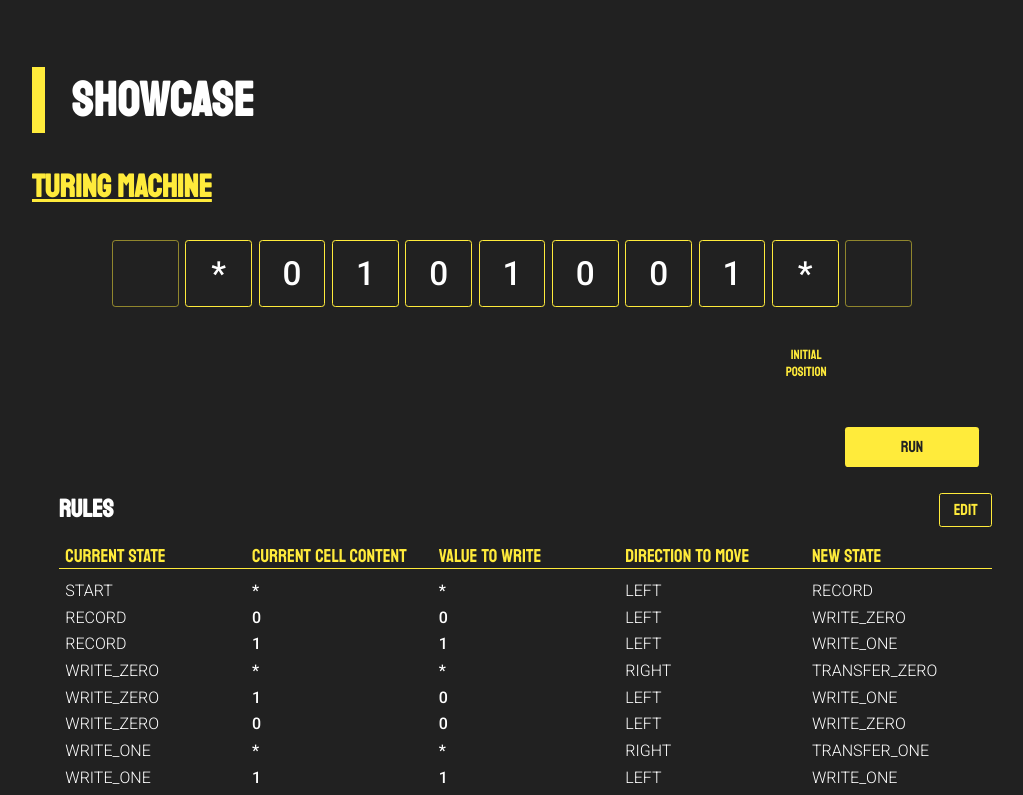
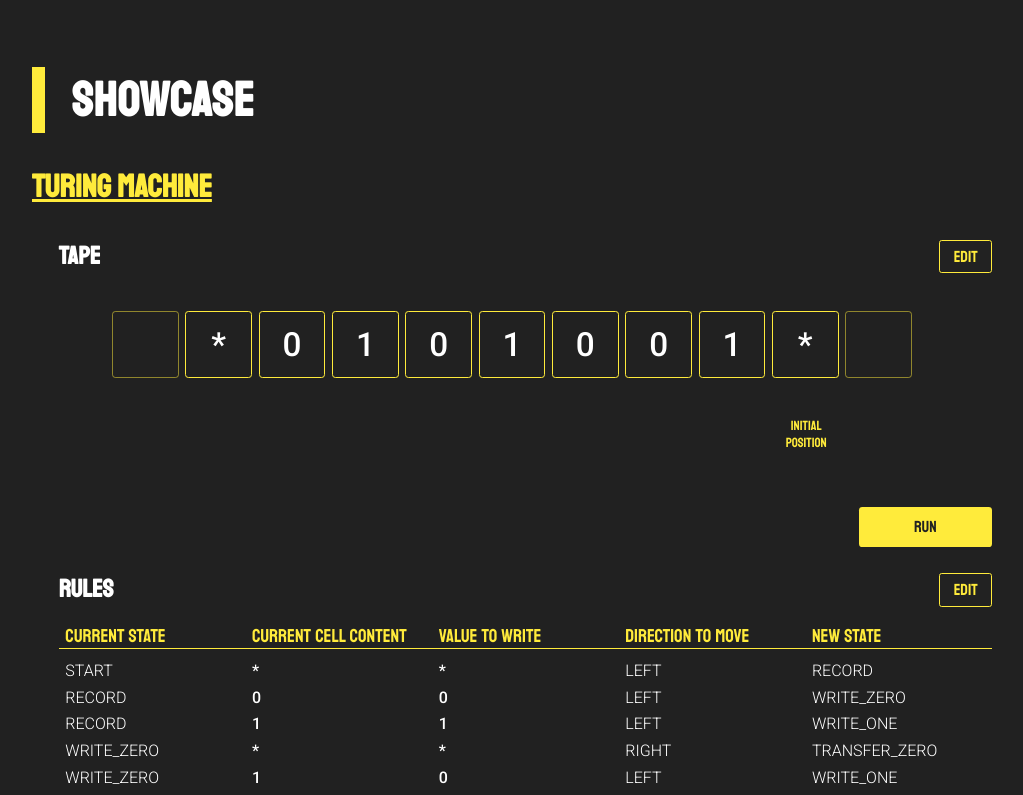
Before and after one commit to Alexius-Huang/Svartalvheim, a Nuxt app: page /thurisaz in a window 1280 px wide. Shown: the top 795 px of the page, without its empty margins (128-1151 px from the left). Built offline with nearby package versions, Linux system fonts and the light colour scheme.

Commit message:
Turing Machine - able to edit cells in the tape

```diff
--- a/components/misc/Thurisaz/TuringMachine.vue
+++ b/components/misc/Thurisaz/TuringMachine.vue
@@ -2,26 +2,17 @@
   <section class="turing-machine">
     <h2>Turing Machine</h2>
 
-    <div class="tape">
-      <span class="cell add-cell" />
-      <span
-        v-for="(cell, i) in cells"
-        class="cell"
-        :class="{
-          active: i === position,
-          error: executeState === Execute.ERROR,
-        }"
-        :key="i"
-      >
-        <span class="tag" v-if="i === initialPosition">
-          Initial Position
-        </span>
-        <span class="thumbtack" />
-
-        {{ cell }}
-      </span>
-      <span class="cell add-cell" />
-    </div>
+    <tape
+      ref="tape"
+      :initial-position="initialPosition"
+      :position="position"
+      :cells="cells"
+      :execute-state="executeState"
+      :available-values="availableValues"
+      @edit="handleEditCells"
+      @edit-complete="executeState = Execute.READY"
+      @update-cells="handleUpdateCells"
+    />
 
     <div class="control">
       <button
@@ -62,6 +53,7 @@
 </template>
 
 <script>
+import Tape from './turing-machine/Tape';
 import Rules from './turing-machine/Rules';
 import AdvancedConfig from './turing-machine/AdvancedConfig';
 import example from './turing-machine/example.json';
@@ -94,7 +86,7 @@ const Execute = {
 };
 
 export default {
-  components: { Rules, AdvancedConfig },
+  components: { Tape, Rules, AdvancedConfig },
   data() {
     return {
       Execute,
@@ -233,12 +225,19 @@ export default {
       }, this.delay);
     },
 
+    handleEditCells() {
+      this.executeState = Execute.EDITING;
+      this.$refs.rules.resetFlagsAndInputs();
+      this.$refs.advancedConfig.resetFlagsAndInputs();
+    },
     handleEditRules() {
       this.executeState = Execute.EDITING;
+      this.$refs.tape.resetFlagsAndInputs();
       this.$refs.advancedConfig.resetFlagsAndInputs();
     },
     handleEditConfig() {
       this.executeState = Execute.EDITING;
+      this.$refs.tape.resetFlagsAndInputs();
       this.$refs.rules.resetFlagsAndInputs();
     },
 
@@ -276,6 +275,10 @@ export default {
       ];
     },
 
+    handleUpdateCells(cells) {
+      this.initialCells = cells;
+    },
+
     handleDeleteRule(index) {
       const { rules: r } = this;
       r.splice(index, 1);
@@ -303,78 +306,14 @@ export default {
 @import '../../../sass/shared.sass'
 @import '../../../sass/helpers.sass'
 
-$cell-size: 50pt
-
 section.turing-machine
   > h2
     color: $yellow-500
     font-family: $base-font-family
     text-decoration: underline
 
-  > div.tape
-    margin-top: 25pt
-    width: 100%
-    height: 120pt
-    text-align: center
-    overflow-x: scroll
-    overflow-y: hidden
-    white-space: nowrap
-    > span.cell
-      position: relative
-      display: inline-block
-      vertical-align: top
-      border-radius: 2.5pt
-      font-size: 25pt
-      text-align: center
-      line-height: $cell-size
-      width: $cell-size
-      height: $cell-size
-      border: 1pt solid $yellow-500
-      color: white
-      font-family: $default-font-family
-      font-weight: 500
-      transition: color background-color .25s
-      + span.cell
-        margin-left: 5pt
-
-      &.add-cell
-        border-color: transparentize($yellow-500, 0.5)
-
-      > span.tag
-        position: absolute
-        white-space: normal
-        text-align: center
-        line-height: normal
-        bottom: -55pt
-        left: 0
-        display: block
-        width: $cell-size
-        height: 25pt
-        font-size: 10pt
-        font-family: $base-font-family
-        color: $yellow-500
-
-      > span.thumbtack
-        position: absolute
-        display: none
-        left: calc(50% - 6pt)
-        bottom: -20pt
-        margin: auto 0
-
-      &.active > span.thumbtack
-        display: inline-block
-        @include triangle('top', 6pt, 9pt)
-      &.active
-        color: #222
-        background-color: $yellow-500
-        transition: .25s
-        &.error
-          background-color: $red-500
-          border-color: $red-500
-
   > div.control
     margin-top: 20pt
-    padding-right: 10pt
     text-align: right
     > button.control-btn
       @include btn-reset
--- a/components/misc/Thurisaz/turing-machine/AdvancedConfig.vue
+++ b/components/misc/Thurisaz/turing-machine/AdvancedConfig.vue
@@ -145,7 +145,7 @@ export default {
       return (
         this.executeState === Execute.READY   ||
         this.executeState === Execute.EDITING
-      ) ? 'Edit' : 'Cannot Edit While Running Program ...';
+      ) ? 'Edit' : 'Executing ...';
     },
   },
   methods: {
@@ -252,16 +252,7 @@ export default {
 @import '../../../../sass/colors.sass'
 @import '../../../../sass/shared.sass'
 @import '../../../../sass/helpers.sass'
-
-@keyframes shaking
-  0%
-    transform: rotate(0deg)
-  5%
-    transform: rotate(10deg)
-  10%
-    transform: rotate(-10deg)
-  15%
-    transform: rotate(0deg)
+@import '../../../../sass/animation.sass'
 
 div.advanced-config
   box-sizing: border-box
--- a/components/misc/Thurisaz/turing-machine/Rules.vue
+++ b/components/misc/Thurisaz/turing-machine/Rules.vue
@@ -207,7 +207,7 @@ export default {
       return (
         this.executeState === Execute.READY   ||
         this.executeState === Execute.EDITING
-      ) ? 'Edit' : 'Cannot Edit While Running Program ...';
+      ) ? 'Edit' : 'Executing ...';
     },
   },
   methods: {
--- /dev/null
+++ b/components/misc/Thurisaz/turing-machine/Tape.vue
@@ -0,0 +1,258 @@
+<template>
+  <div class="tape" :class="{ editing }">
+    <h3>
+      Tape
+
+      <button
+        v-if="!editing"
+        class="edit-btn"
+        :disabled="executeState !== Execute.READY && executeState !== Execute.EDITING"
+        @click="handleCellsEdit"
+      >{{ editBtnText }}</button>
+
+      <button
+        v-else
+        class="complete-btn"
+        @click="handleEditComplete"
+      >Done</button>
+    </h3>
+
+    <label class="cell add-cell" /><!--
+ --><label
+      v-for="(cell, i) in cells"
+      class="cell"
+      :class="{
+        active: i === position,
+        error: executeState === Execute.ERROR,
+      }"
+      :key="i"
+    >
+      <span class="tag" v-if="i === initialPosition">
+        Initial Position
+      </span>
+      <span class="thumbtack" />
+
+      <template v-if="!editing">{{ cell }}</template>
+      <input
+        v-else
+        ref="cell-input"
+        class="cell-value"
+        type="text"
+        v-model="inputs.cells[i]"
+        @focus="handleCellInputFocus($event, i)"
+        @blur="handleCellInputBlur($event, i)"
+        @input="handleValidateCellInput($event, i)"
+      />
+    </label><!--
+ --><label class="cell add-cell" />
+  </div>
+</template>
+
+<script>
+const Execute = {
+  READY: 1,
+  EXECUTING: 2,
+  PAUSE: 3,
+  HALT: 4,
+  ERROR: 5,
+  EDITING: 6,
+};
+
+export default {
+  props: [
+    'cells',
+    'executeState',
+    'initialPosition',
+    'position',
+    'availableValues',
+  ],
+  data() {
+    return {
+      Execute,
+      editing: false,
+      inputs: {
+        cells: [...this.cells],
+      },
+    };
+  },
+  computed: {
+    editBtnText() {
+      return (
+        this.executeState === Execute.READY   ||
+        this.executeState === Execute.EDITING
+      ) ? 'Edit' : 'Executing ...';
+    },
+  },
+  methods: {
+    handleCellsEdit() {
+      this.$emit('edit');
+      this.editing = true;
+    },
+
+    handleCellInputFocus(_, index) {
+      const { cells } = this.inputs;
+      cells[index] = '';
+      this.inputs.cells = [...cells];
+    },
+    handleCellInputBlur(_, index) {
+      const { cells } = this.inputs;
+      if (!this.availableValues.has(cells[index])) {
+        const originalValue = this.cells[index];
+        cells[index] = originalValue;
+        this.inputs.cells = [...cells];
+      }
+    },
+
+    handleValidateCellInput(e, index) {
+      const { target: $el } = e;
+      const { value } = $el;
+      const { cells } = this.inputs;
+
+      if (!this.availableValues.has(e.target.value)) {
+        cells[index] = '';
+        this.inputs.cells = [...cells];
+      } else {
+        $el.blur();
+        const $nextEl = this.$refs['cell-input'][index + 1];
+        if ($nextEl) {
+          $nextEl.focus();
+        }
+        this.$emit('update-cells', cells);
+      }
+    },
+
+    handleEditComplete() {
+      this.$emit('edit-complete');
+      this.resetFlagsAndInputs();
+    },
+    resetFlagsAndInputs() {
+      this.editing = false;
+      this.inputs.cells = [...this.cells];
+    },
+  },
+  watch: {
+    executeState() {
+      const { executeState: s } = this;
+      if (s !== Execute.EDITING) {
+        this.resetFlagsAndInputs();
+      }
+    },
+  },
+};
+</script>
+
+<style scoped lang="sass">
+@import '../../../../sass/colors.sass'
+@import '../../../../sass/shared.sass'
+@import '../../../../sass/helpers.sass'
+@import '../../../../sass/animation.sass'
+
+$cell-size: 50pt
+$font-size: 25pt
+
+div.tape
+  margin-top: 25pt
+  width: 100%
+  height: 180pt
+  text-align: center
+  overflow-x: scroll
+  overflow-y: hidden
+  white-space: nowrap
+
+  &.editing
+    > label.cell
+      animation: shaking 3s
+      border-width: 2pt
+
+  > h3
+    text-align: left
+    color: white
+    font-family: $base-font-family
+    margin-bottom: 30pt
+    padding-left: 20pt
+
+    > button.edit-btn,
+    > button.complete-btn
+      @include btn-reset
+      float: right
+      color: $yellow-500
+      padding: 0 10pt
+      height: 25pt
+      line-height: 25pt
+      border: 1pt solid $yellow-500
+      border-radius: 2pt
+      transition: .25s
+      &:hover
+        background-color: white
+        color: #222
+        transition: .25s
+
+      &:disabled, &:disabled:hover
+        background-color: #222
+        color: transparentize($yellow-500, 0.75)
+        border-color: transparentize($yellow-500, 0.75)
+        transition: .25s
+
+  > label.cell
+    position: relative
+    display: inline-block
+    vertical-align: top
+    border-radius: 2.5pt
+    font-size: $font-size
+    text-align: center
+    line-height: $cell-size
+    width: $cell-size
+    height: $cell-size
+    border: 1pt solid $yellow-500
+    color: white
+    font-family: $default-font-family
+    font-weight: 500
+    transition: color background-color .25s
+    + label.cell
+      margin-left: 5pt
+
+    &.add-cell
+      border-color: transparentize($yellow-500, 0.5)
+
+    > span.tag
+      position: absolute
+      white-space: normal
+      text-align: center
+      line-height: normal
+      bottom: -55pt
+      left: 0
+      display: block
+      width: $cell-size
+      height: 25pt
+      font-size: 10pt
+      font-family: $base-font-family
+      color: $yellow-500
+
+    > span.thumbtack
+      position: absolute
+      display: none
+      left: calc(50% - 6pt)
+      bottom: -20pt
+      margin: auto 0
+
+    > input.cell-value
+      @include input-text-reset
+      display: inline-block
+      text-align: center
+      width: $cell-size - 2pt
+      height: $cell-size - 2pt
+      line-height: $cell-size - 2pt
+      font-size: $font-size
+
+
+    &.active > span.thumbtack
+      display: inline-block
+      @include triangle('top', 6pt, 9pt)
+    &.active
+      color: #222
+      background-color: $yellow-500
+      transition: .25s
+      &.error
+        background-color: $red-500
+        border-color: $red-500
+</style>
--- /dev/null
+++ b/sass/animation.sass
@@ -0,0 +1,9 @@
+@keyframes shaking
+  0%
+    transform: rotate(0deg)
+  5%
+    transform: rotate(5deg)
+  10%
+    transform: rotate(-5deg)
+  15%
+    transform: rotate(0deg)
```
